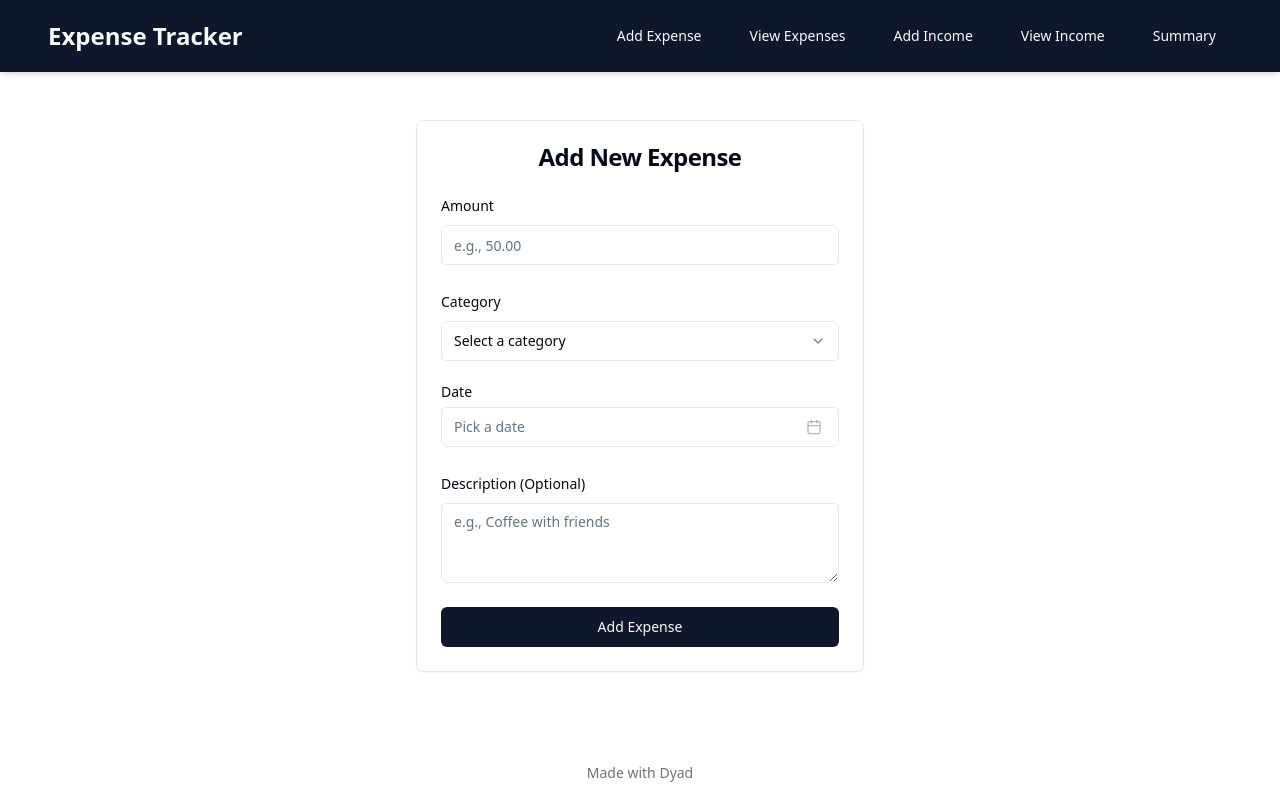
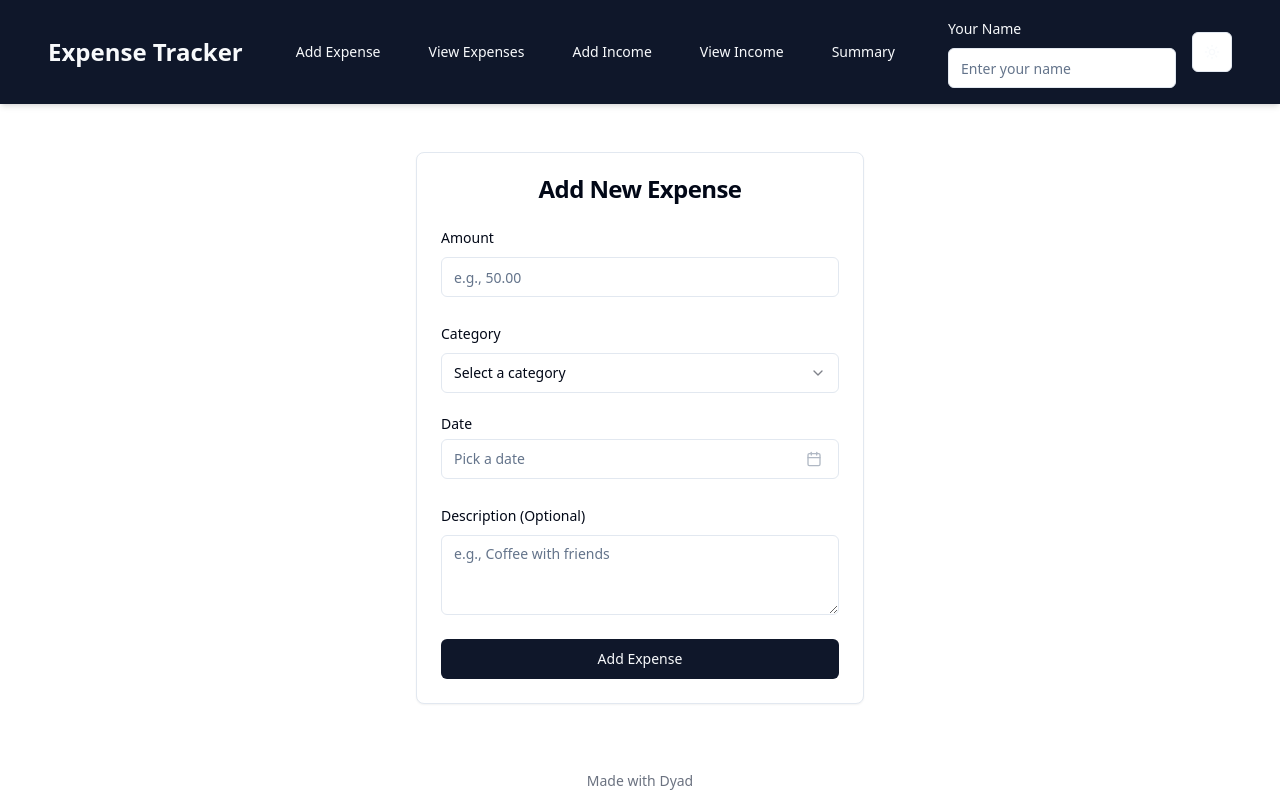
Before and after one commit to milesmoss793/vibrant-eagle-snore, a React (Vite) app: page /add-expense in a window 1280 px wide. Built offline with nearby package versions, Linux system fonts and the light colour scheme.

Commit message:
[dyad] Moved theme and user name settings to main header - wrote 2 file(s)

```diff
--- a/src/components/layout/MainLayout.tsx
+++ b/src/components/layout/MainLayout.tsx
@@ -4,6 +4,8 @@ import { MadeWithDyad } from "@/components/made-with-dyad";
 import { Button } from "@/components/ui/button";
 import { Menu } from "lucide-react";
 import Sidebar from "./Sidebar"; // Import the new Sidebar component
+import { ThemeToggle } from "@/components/ThemeToggle"; // Import ThemeToggle
+import { UserNameInput } from "@/components/UserNameInput"; // Import UserNameInput
 
 const MainLayout: React.FC = () => {
   const [isSidebarOpen, setIsSidebarOpen] = useState(false);
@@ -56,6 +58,13 @@ const MainLayout: React.FC = () => {
               </li>
             </ul>
           </nav>
+          {/* Theme and User Name Input for all screen sizes */}
+          <div className="flex items-center space-x-4">
+            <div className="hidden lg:block"> {/* Only show UserNameInput on large screens */}
+              <UserNameInput />
+            </div>
+            <ThemeToggle />
+          </div>
         </div>
       </header>
       <main className="flex-grow container mx-auto p-4">
--- a/src/components/layout/Sidebar.tsx
+++ b/src/components/layout/Sidebar.tsx
@@ -4,8 +4,7 @@ import { Home, DollarSign, TrendingUp, PlusCircle, Wallet } from "lucide-react";
 
 import { Sheet, SheetContent, SheetHeader, SheetTitle } from "@/components/ui/sheet";
 import { Button } from "@/components/ui/button";
-import { ThemeToggle } from "@/components/ThemeToggle";
-import { UserNameInput } from "@/components/UserNameInput";
+// Removed ThemeToggle and UserNameInput imports as they are now in MainLayout
 
 interface SidebarProps {
   isOpen: boolean;
@@ -44,12 +43,9 @@ const Sidebar: React.FC<SidebarProps> = ({ isOpen, onClose }) => {
             </Button>
           ))}
         </nav>
+        {/* Removed UserNameInput and ThemeToggle from here */}
         <div className="mt-auto space-y-4 border-t pt-4">
-          <UserNameInput />
-          <div className="flex justify-between items-center">
-            <span className="text-sm font-medium">Theme:</span>
-            <ThemeToggle />
-          </div>
+          <p className="text-sm text-muted-foreground">Navigation options.</p>
         </div>
       </SheetContent>
     </Sheet>
```
